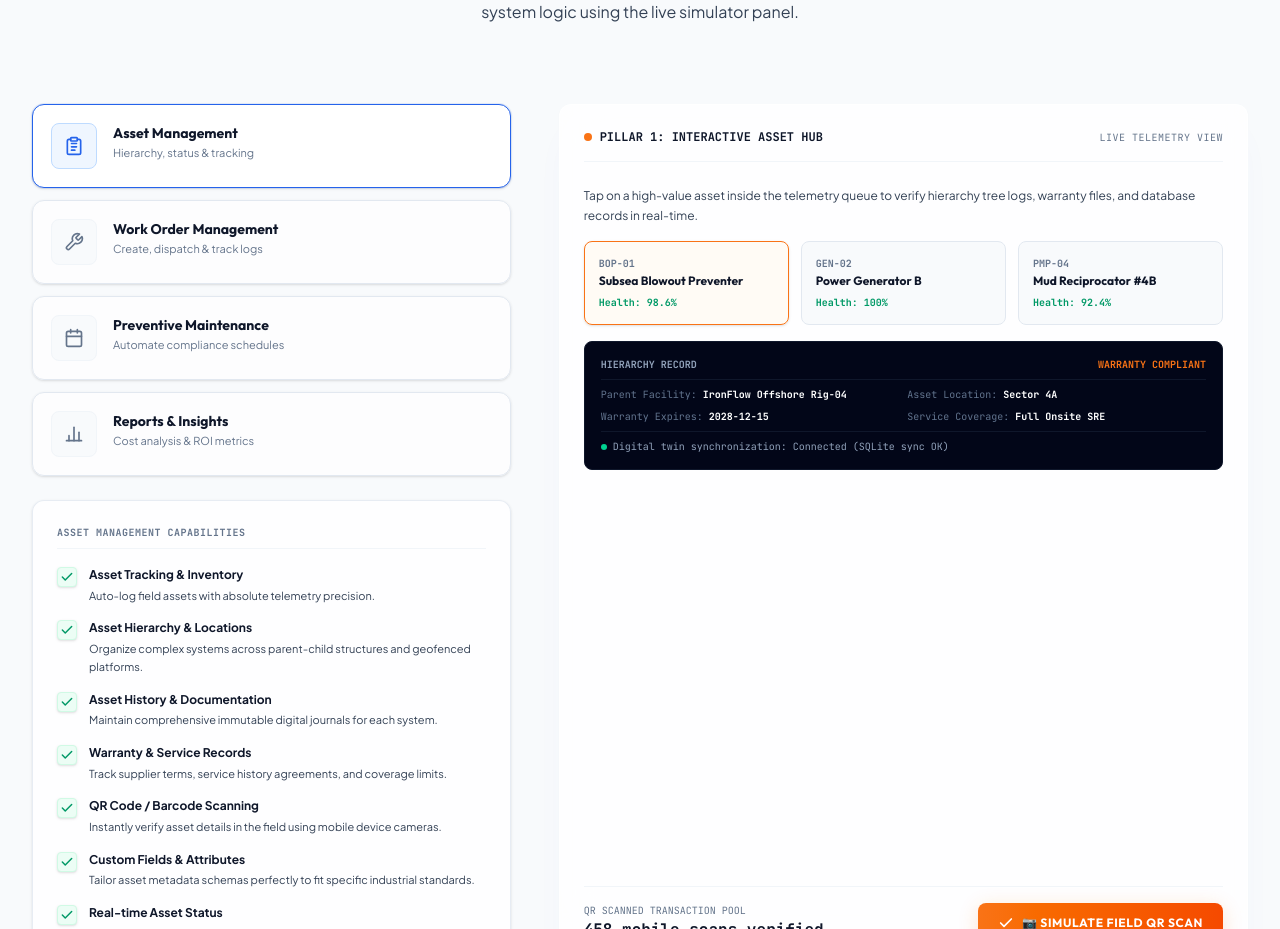
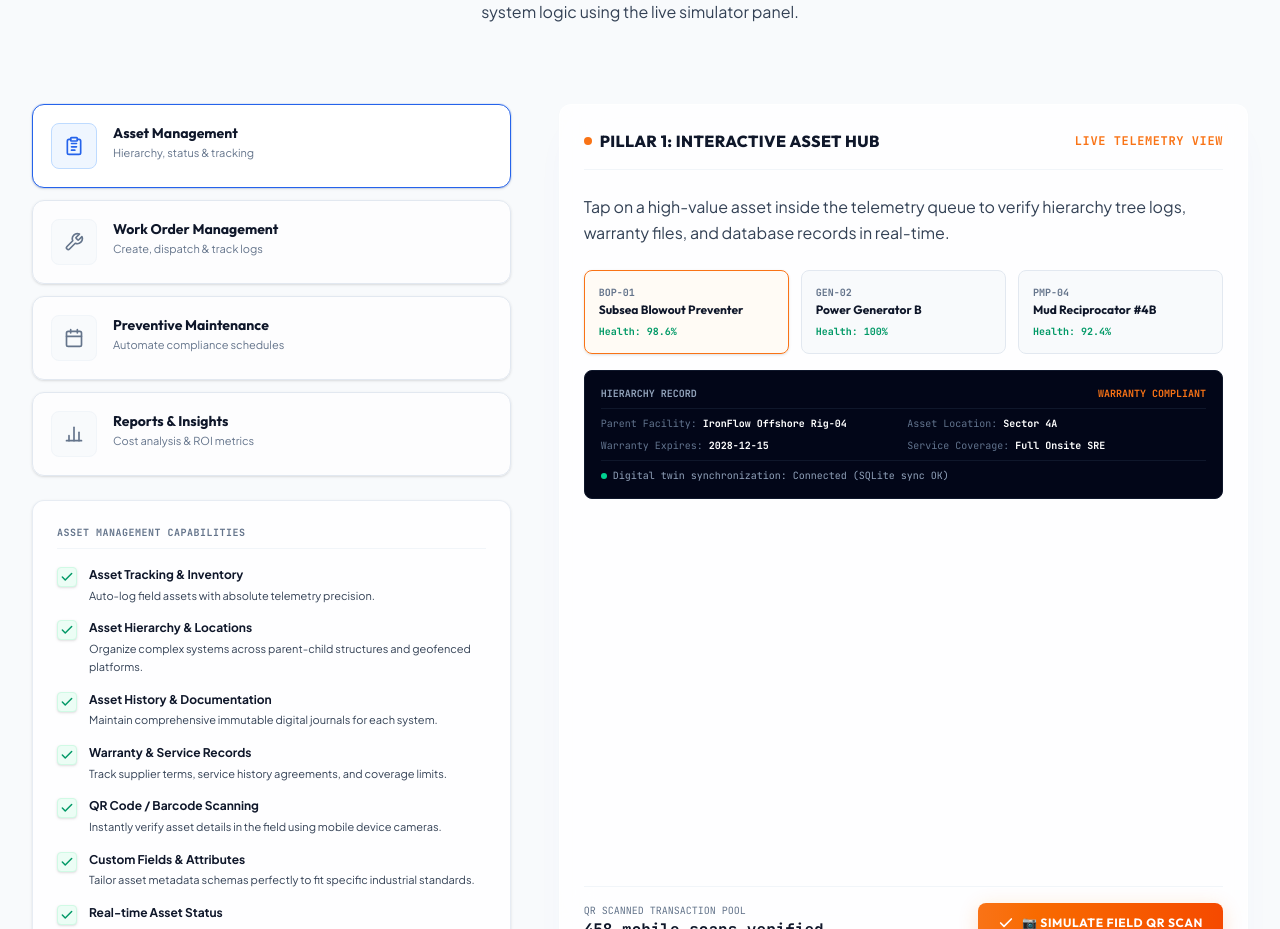
Before and after one commit to Arivu-007/Ironflowsoftware, a React (Vite) app: page / in a window 1280 px wide. Shown: the part 1427-2356 px from the top of the page. Built offline with nearby package versions, Linux system fonts and the light colour scheme.

Commit message:
style: enhance typography and increase font size for active simulator headers, telemetry tags, and descriptions

```diff
--- a/src/LandingPage.tsx
+++ b/src/LandingPage.tsx
@@ -725,21 +725,21 @@ export default function LandingPage() {
                       <span className="animate-ping absolute inline-flex h-full w-full rounded-full bg-orange-400 opacity-75"></span>
                       <span className="relative inline-flex rounded-full h-2 w-2 bg-safety-orange"></span>
                     </span>
-                    <span className="font-mono text-xs font-bold text-slate-primary uppercase">
+                    <span className="font-display text-sm sm:text-base font-extrabold text-slate-primary uppercase tracking-wide">
                       {activePillar === 'asset' && 'Pillar 1: Interactive Asset Hub'}
                       {activePillar === 'work_order' && 'Pillar 2: Interactive Dispatch Board'}
                       {activePillar === 'preventive' && 'Pillar 3: PM Scheduler Simulator'}
                       {activePillar === 'reports' && 'Pillar 4: Real-time ROI & Uptime Calculator'}
                     </span>
                   </div>
-                  <span className="text-[10px] font-mono text-slate-muted uppercase tracking-wider">LIVE TELEMETRY VIEW</span>
+                  <span className="text-xs font-mono font-bold text-safety-orange uppercase tracking-wider">LIVE TELEMETRY VIEW</span>
                 </div>
 
                 {/* 1. ASSET MANAGEMENT SIMULATOR */}
                 {activePillar === 'asset' && (
                   <div className="space-y-6 flex-1 flex flex-col justify-between">
                     <div>
-                      <p className="text-xs text-slate-secondary mb-4 leading-relaxed">
+                      <p className="text-sm sm:text-base text-slate-secondary mb-6 leading-relaxed">
                         Tap on a high-value asset inside the telemetry queue to verify hierarchy tree logs, warranty files, and database records in real-time.
                       </p>
 
@@ -807,7 +807,7 @@ export default function LandingPage() {
                 {activePillar === 'work_order' && (
                   <div className="space-y-6 flex-1 flex flex-col justify-between">
                     <div>
-                      <p className="text-xs text-slate-secondary mb-4 leading-relaxed">
+                      <p className="text-sm sm:text-base text-slate-secondary mb-6 leading-relaxed">
                         Track status flows from Open to Closed in real-time. Tap column cards to cycle this simulated Preventive Work Order (WO-2941) through technician workflows.
                       </p>
 
@@ -883,7 +883,7 @@ export default function LandingPage() {
                 {activePillar === 'preventive' && (
                   <div className="space-y-6 flex-1 flex flex-col justify-between">
                     <div>
-                      <p className="text-xs text-slate-secondary mb-4 leading-relaxed">
+                      <p className="text-sm sm:text-base text-slate-secondary mb-6 leading-relaxed">
                         Set automated preventive intervals below. IronFlow automatically dispatches a secure work order and safety checklists as soon as the scheduled interval is reached.
                       </p>
 
@@ -956,7 +956,7 @@ export default function LandingPage() {
                 {activePillar === 'reports' && (
                   <div className="space-y-6 flex-1 flex flex-col justify-between">
                     <div>
-                      <p className="text-xs text-slate-secondary mb-4 leading-relaxed">
+                      <p className="text-sm sm:text-base text-slate-secondary mb-6 leading-relaxed">
                         Uncover exactly how much your organization saves with IronFlow. Drag the sliders below to adjust your hourly downtime cost and yearly hours saved.
                       </p>
 
```
